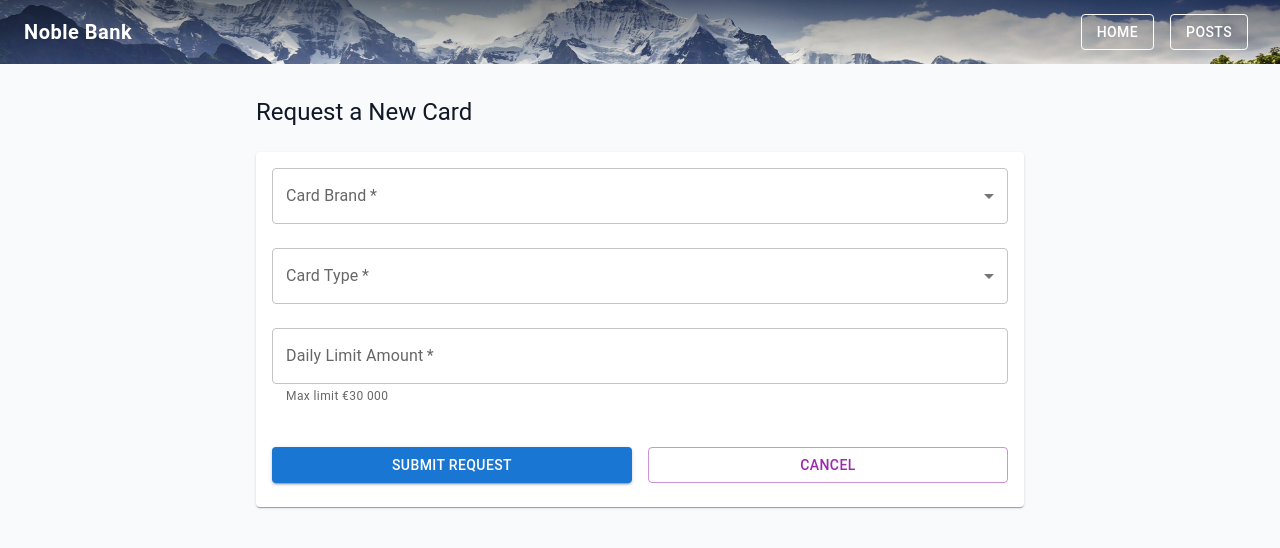
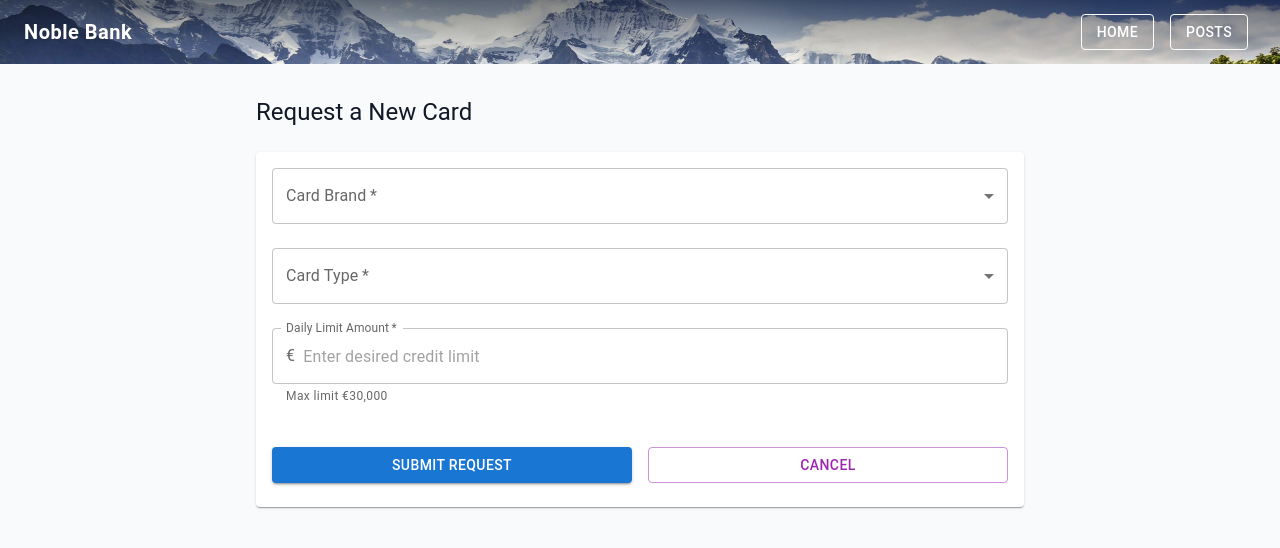
Before and after one commit to kaktus011/noble_bank, a React (Vite) app: page /request-card in a window 1280 px wide. Shown: the top 548 px of the page. Built offline with nearby package versions, Linux system fonts and the light colour scheme.

Commit message:
fixed some bugzz

```diff
--- a/src/pages/CardRequest.jsx
+++ b/src/pages/CardRequest.jsx
@@ -8,6 +8,7 @@ import {
     MenuItem,
     Alert,
     Box,
+    InputAdornment,
 } from '@mui/material'
 import { useNavigate } from 'react-router-dom'
 
@@ -23,10 +24,21 @@ export default function CardRequest() {
 
     const handleChange = (e) => {
         const { name, value } = e.target
-        setFormData((prev) => ({
-            ...prev,
-            [name]: value,
-        }))
+
+        // For limit field, only allow numbers
+        if (name === 'limit') {
+            // Strip all non-numeric characters immediately
+            const numericValue = value.replace(/\D/g, '')
+            setFormData((prev) => ({
+                ...prev,
+                [name]: numericValue,
+            }))
+        } else {
+            setFormData((prev) => ({
+                ...prev,
+                [name]: value,
+            }))
+        }
         setError('')
     }
 
@@ -53,7 +65,7 @@ export default function CardRequest() {
             return
         }
         if (limit > 30000) {
-            setError('Maximum allowed limit is €30 000')
+            setError('Maximum allowed limit is €30,000')
             return
         }
 
@@ -93,7 +105,7 @@ export default function CardRequest() {
 
             <Card>
                 <CardContent>
-                    <form onSubmit={handleSubmit} className="space-y-6">
+                    <form onSubmit={handleSubmit} className="space-y-6" noValidate>
                         {error && <Alert severity="error">{error}</Alert>}
 
                         <TextField
@@ -133,7 +145,6 @@ export default function CardRequest() {
                                         : 'Daily Limit Amount'
                             }
                             name="limit"
-                            type="number"
                             placeholder={
                                 formData.cardType === 'debit'
                                     ? 'Enter desired spending limit'
@@ -142,8 +153,11 @@ export default function CardRequest() {
                             value={formData.limit}
                             onChange={handleChange}
                             variant="outlined"
-                            helperText="Max limit €30 000"
-                            inputProps={{ step: '100', min: '100', max: '30000' }}
+                            helperText="Max limit €30,000"
+                            InputProps={{
+                                startAdornment: <InputAdornment position="start">€</InputAdornment>,
+                            }}
+                            inputProps={{ inputMode: 'numeric', pattern: '[0-9]*', step: '100', min: '100', max: '30000' }}
                         />
 
                         <Box className="flex gap-4 pt-4">
```
